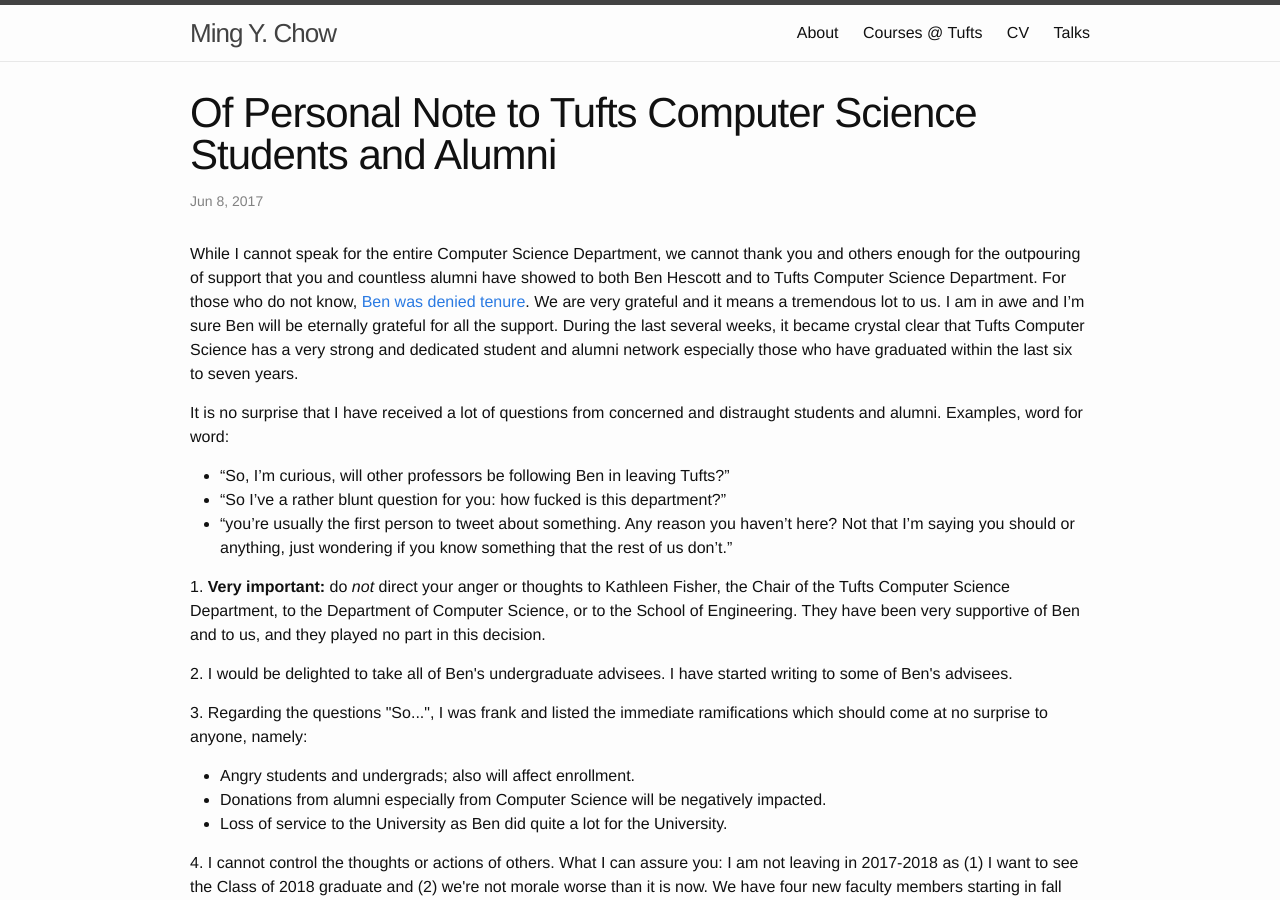
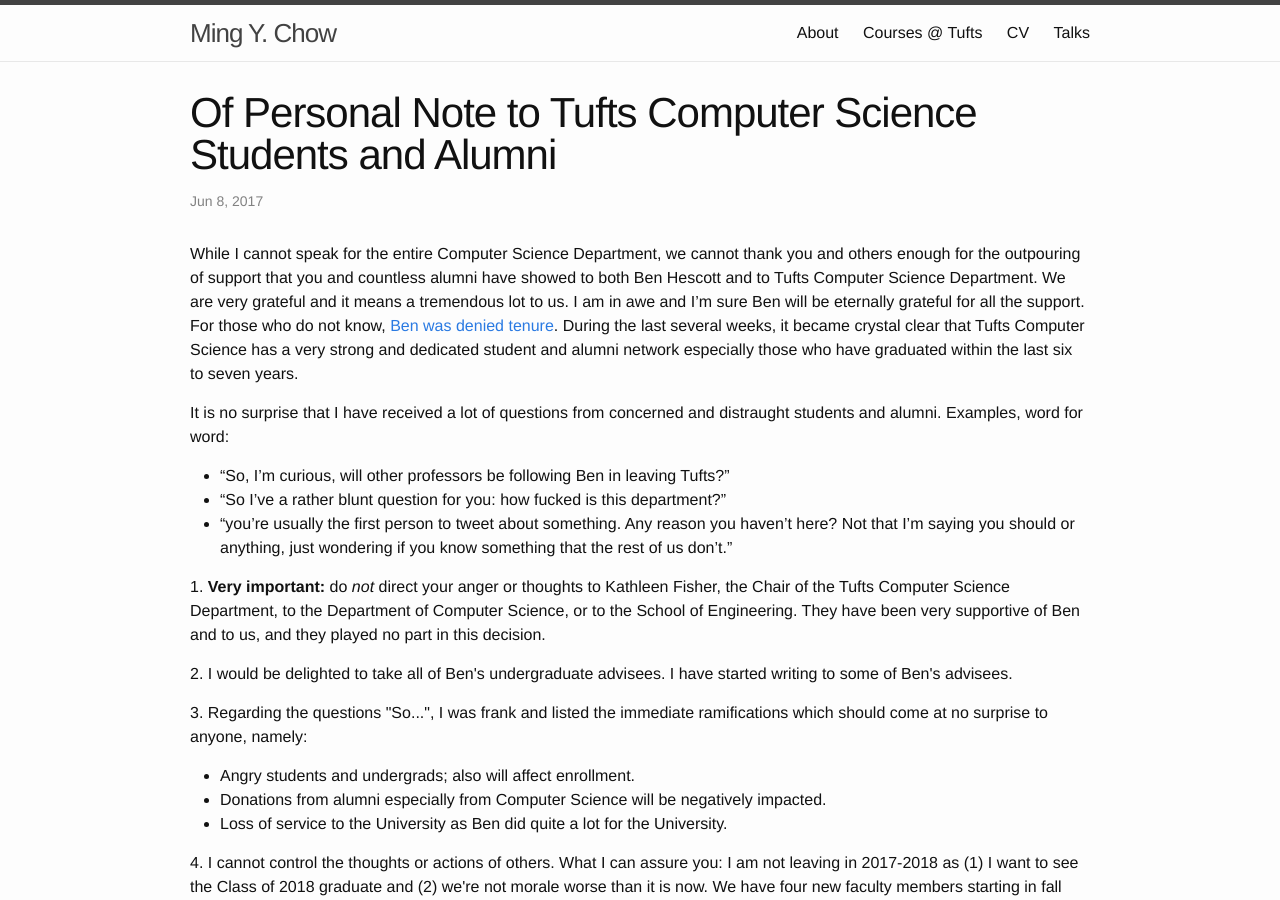
Before and after one commit to mchow01/mchow01.github.io, a Jekyll site: the page built from _posts/2017-06-08-to-tufts-cs.md, in a window 1280 px wide and 900 px high. Built offline with Jekyll 4.4.1, drawn with Linux system fonts in a browser that asks for light colours.

```diff
--- a/_posts/2017-06-08-to-tufts-cs.md
+++ b/_posts/2017-06-08-to-tufts-cs.md
@@ -5,7 +5,7 @@ date:   2017-06-08 15:00:00
 categories: education
 ---
 
-While I cannot speak for the entire Computer Science Department, we cannot thank you and others enough for the outpouring of support that you and countless alumni have showed to both Ben Hescott and to Tufts Computer Science Department.  For those who do not know, [Ben was denied tenure](https://medium.com/@ashley.hedberg/a-response-to-ben-hescotts-denied-tenure-121657a23fc3). We are very grateful and it means a tremendous lot to us.  I am in awe and I'm sure Ben will be eternally grateful for all the support.  During the last several weeks, it became crystal clear that Tufts Computer Science has a very strong and dedicated student and alumni network especially those who have graduated within the last six to seven years.
+While I cannot speak for the entire Computer Science Department, we cannot thank you and others enough for the outpouring of support that you and countless alumni have showed to both Ben Hescott and to Tufts Computer Science Department.  We are very grateful and it means a tremendous lot to us.  I am in awe and I'm sure Ben will be eternally grateful for all the support.  For those who do not know, [Ben was denied tenure](https://medium.com/@ashley.hedberg/a-response-to-ben-hescotts-denied-tenure-121657a23fc3).  During the last several weeks, it became crystal clear that Tufts Computer Science has a very strong and dedicated student and alumni network especially those who have graduated within the last six to seven years.
 
 It is no surprise that I have received a lot of questions from concerned and distraught students and alumni.  Examples, word for word:
 
```
Also changed, not shown: 2 other files.
